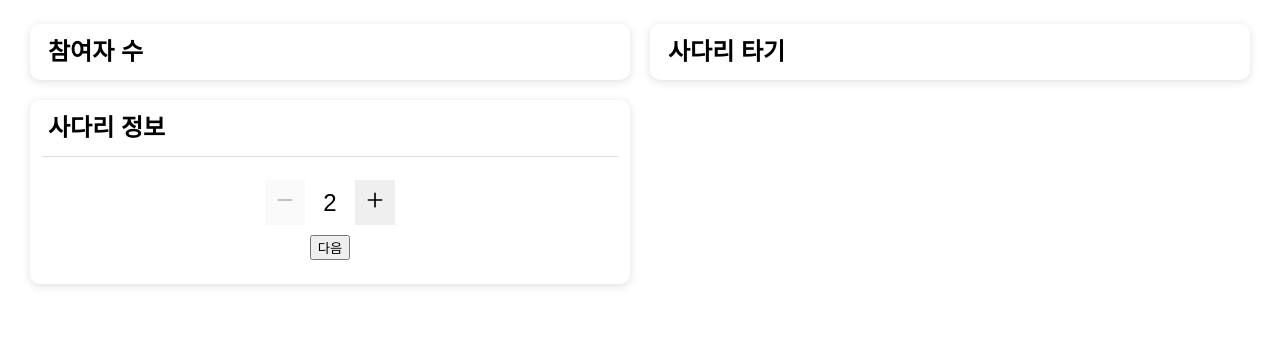
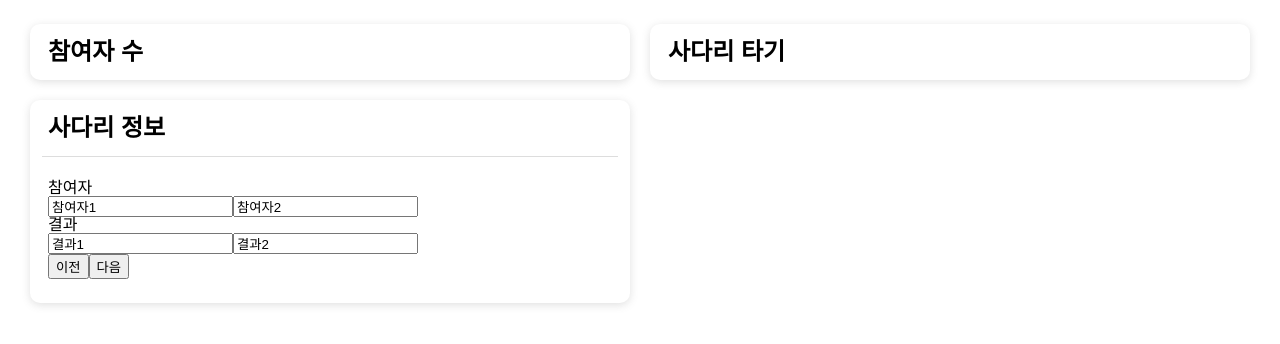
Before and after one commit to JHYOOOOON/ladder-game, a React (Create React App) app: page / in a window 1280 px wide. Both pictures are taken after a click on the button "다음". Shown: the top 344 px of the page. Built offline with nearby package versions, Linux system fonts and the light colour scheme; a web font is replaced by a local one.

Commit message:
feat: 사다리 정보 참여자, 결과 적는 란 구현

```diff
--- /dev/null
+++ b/src/Components/ResultName.tsx
@@ -0,0 +1,12 @@
+import { useAtom } from "jotai";
+
+import { withResultName } from "../States";
+
+interface IResultName {
+	index: number;
+}
+
+export function ResultName({ index }: IResultName) {
+	const [resultName, setResultName] = useAtom(withResultName(index));
+	return <input value={resultName || ""} onChange={(event) => setResultName(event.target.value)} />;
+}
--- /dev/null
+++ b/src/Components/UserInform.tsx
@@ -0,0 +1,39 @@
+import { useEffect } from "react";
+import { useAtomValue, useSetAtom } from "jotai";
+
+import { withInitialResultName, withInitialUserName, withUserCount } from "../States";
+import { UserName, ResultName } from ".";
+
+export function UserInform() {
+	const userCount = useAtomValue(withUserCount);
+	const setInitialUserName = useSetAtom(withInitialUserName);
+	const setInitialResultName = useSetAtom(withInitialResultName);
+
+	useEffect(() => {
+		setInitialUserName(userCount);
+		setInitialResultName(userCount);
+	}, [userCount]);
+
+	return (
+		<section>
+			<article>
+				<p>참여자</p>
+				<div>
+					{Array.from({ length: userCount }).map((_, index) => (
+						<UserName index={index} key={`userName_${index}`} />
+					))}
+				</div>
+			</article>
+			<article>
+				<p>결과</p>
+				{Array.from({ length: userCount }).map((_, index) => (
+					<ResultName index={index} key={`resultName_${index}`} />
+				))}
+			</article>
+			<div>
+				<button>이전</button>
+				<button>다음</button>
+			</div>
+		</section>
+	);
+}
--- /dev/null
+++ b/src/Components/UserName.tsx
@@ -0,0 +1,11 @@
+import { useAtom } from "jotai";
+import { withUserName } from "../States";
+
+interface IUserName {
+	index: number;
+}
+
+export function UserName({ index }: IUserName) {
+	const [userName, setUserName] = useAtom(withUserName(index));
+	return <input value={userName || ""} onChange={(event) => setUserName(event.target.value)} />;
+}
--- a/src/Components/index.ts
+++ b/src/Components/index.ts
@@ -1,2 +1,5 @@
 export * from "./Card";
 export * from "./UserCount";
+export * from "./UserInform";
+export * from "./UserName";
+export * from "./ResultName";
--- a/src/Pages/Home.tsx
+++ b/src/Pages/Home.tsx
@@ -2,7 +2,7 @@ import React from "react";
 import { useAtomValue } from "jotai";
 import styled from "styled-components";
 
-import { Card, UserCount } from "../Components";
+import { Card, UserCount, UserInform } from "../Components";
 import { withIsActive } from "../States";
 
 export function Home() {
@@ -15,7 +15,7 @@ export function Home() {
 					<UserCount />
 				</Card>
 				<Card name="사다리 정보" active={isActive.userInform}>
-					<UserCount />
+					<UserInform />
 				</Card>
 			</LeftWrapper>
 			<RightWrapper>
@@ -37,6 +37,7 @@ const LeftWrapper = styled.div`
 	flex-direction: column;
 	gap: ${({ theme }) => theme.fontSize.xl}rem;
 	flex: 1;
+	max-width: 600px;
 `;
 
 const RightWrapper = styled.div`
--- a/src/States/atoms.ts
+++ b/src/States/atoms.ts
@@ -10,3 +10,7 @@ export const isUserCountActive = atom<IsActive>(true);
 export const isUserInformActive = atom<IsActive>(false);
 
 export const isLadderActive = atom<IsActive>(false);
+
+export const userName = atom<string[]>([]);
+
+export const resultName = atom<string[]>([]);
--- a/src/States/derivedAtoms.ts
+++ b/src/States/derivedAtoms.ts
@@ -1,6 +1,7 @@
 import { atom } from "jotai";
+import { atomFamily } from "jotai/utils";
 
-import { isLadderActive, isUserCountActive, isUserInformActive, userCount } from "./atoms";
+import { isLadderActive, isUserCountActive, isUserInformActive, resultName, userCount, userName } from "./atoms";
 import { UserCount } from "./types";
 
 export const withUserCount = atom(
@@ -36,3 +37,39 @@ export const withIsActive = atom((get) => ({
 	userInform: get(isUserInformActive),
 	ladder: get(isLadderActive),
 }));
+
+export const withInitialUserName = atom(null, (get, set, newValue: number) =>
+	set(
+		userName,
+		Array.from({ length: newValue }, (_, index) => `참여자${index + 1}`)
+	)
+);
+
+export const withInitialResultName = atom(null, (get, set, newValue: number) =>
+	set(
+		resultName,
+		Array.from({ length: newValue }, (_, index) => `결과${index + 1}`)
+	)
+);
+
+export const withUserName = atomFamily((index: number) =>
+	atom(
+		(get) => get(userName)[index],
+		(get, set, newValue: string) => {
+			const prev = get(userName);
+			set(userName, [...prev.slice(0, index), newValue, ...prev.slice(index + 1)]);
+			return newValue;
+		}
+	)
+);
+
+export const withResultName = atomFamily((index: number) =>
+	atom(
+		(get) => get(resultName)[index],
+		(get, set, newValue: string) => {
+			const prev = get(resultName);
+			set(resultName, [...prev.slice(0, index), newValue, ...prev.slice(index + 1)]);
+			return newValue;
+		}
+	)
+);
```
